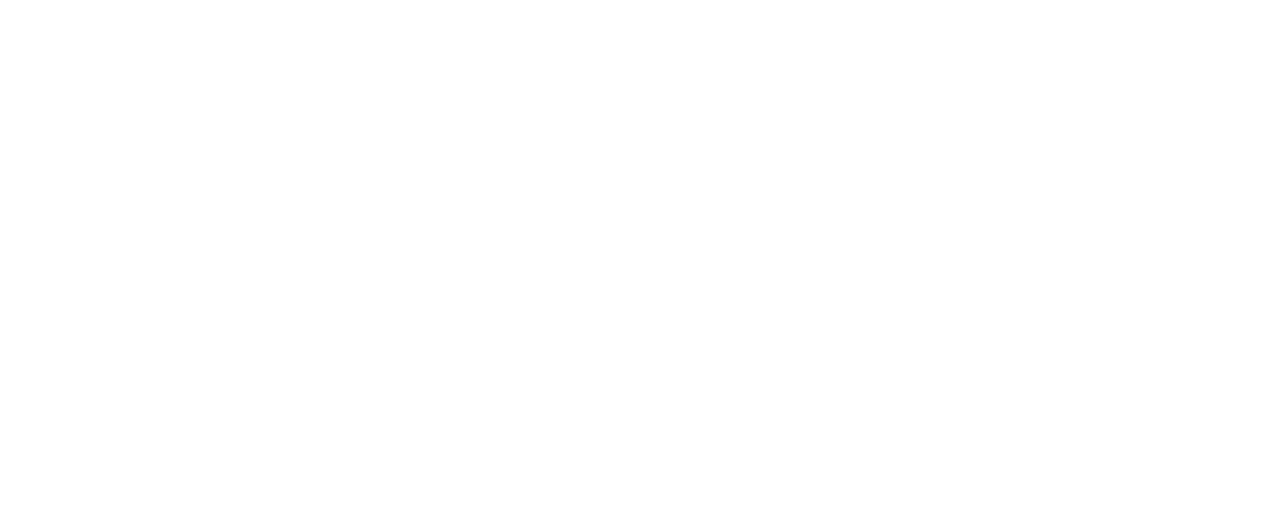
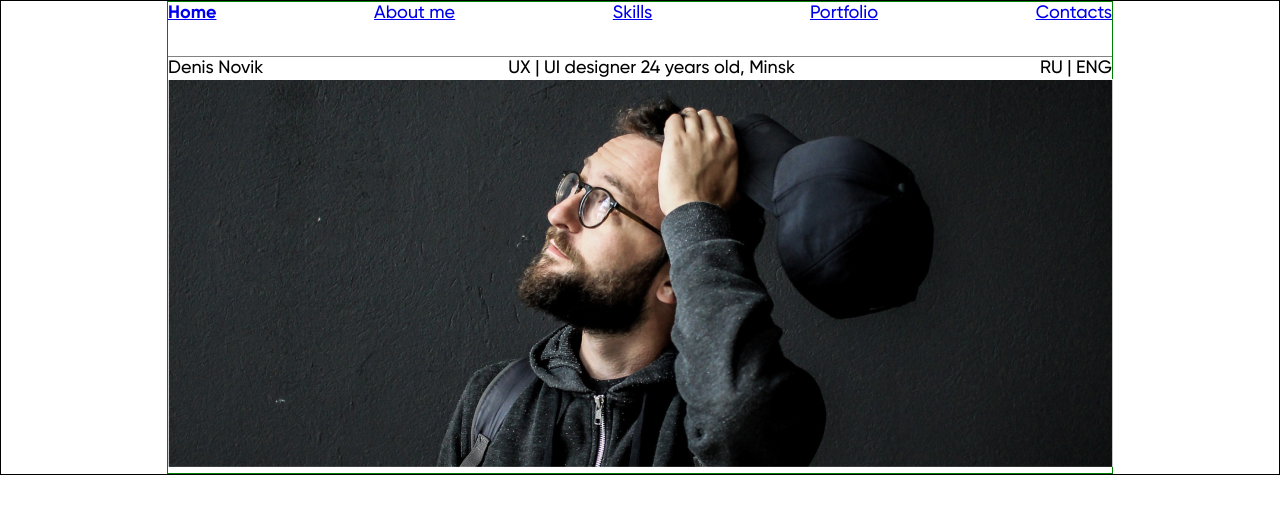
Before and after one commit to stFamilra/portfolio, a plain HTML site: page denisProject/index.html in a window 1280 px wide. Drawn offline with Linux system fonts and the light colour scheme.

Commit message:
feat: add header and style of navbar

```diff
--- /dev/null
+++ b/denisProject/fonts/Gilroy/bold/style.css
@@ -0,0 +1,9 @@
+@font-face {
+    font-family: 'Gilroy';
+    src: local('Gilroy Bold'), local('Gilroy-Bold'),
+        url('Gilroy-Bold.woff2') format('woff2'),
+        url('Gilroy-Bold.woff') format('woff'),
+        url('Gilroy-Bold.ttf') format('truetype');
+    font-weight: 700;
+    font-style: normal;
+  }
--- /dev/null
+++ b/denisProject/fonts/Gilroy/medium/style.css
@@ -0,0 +1,9 @@
+@font-face {
+    font-family: 'Gilroy';
+    src: local('Gilroy Medium'), local('Gilroy-Medium'),
+        url('Gilroy-Medium.woff2') format('woff2'),
+        url('Gilroy-Medium.woff') format('woff'),
+        url('Gilroy-Medium.ttf') format('truetype');
+    font-weight: 500;
+    font-style: normal;
+  }
--- a/denisProject/index.html
+++ b/denisProject/index.html
@@ -4,7 +4,47 @@
     <meta charset="UTF-8" />
     <meta http-equiv="X-UA-Compatible" content="IE=edge" />
     <meta name="viewport" content="width=device-width, initial-scale=1.0" />
-    <title>Document</title>
+    <link rel="stylesheet" href="style.css" />
+    <title>Denis Novik layout</title>
   </head>
-  <body></body>
+  <body>
+    <header class="header" id="header">
+      <div class="header__container">
+        <nav>
+          <ul class="header__menu">
+            <li class="active_menu"><a href="#header">Home</a></li>
+            <li><a href="#about-me">About me</a></li>
+            <li><a href="#skills">Skills</a></li>
+            <li><a href="#portfolio">Portfolio</a></li>
+            <li><a href="#contacts">Contacts</a></li>
+          </ul>
+        </nav>
+        <section class="home" id="home">
+          <ul class="header__description">
+            <li>Denis Novik</li>
+            <li>UX | UI designer 24 years old, Minsk</li>
+            <li>RU | ENG</li>
+          </ul>
+          <img src="img/face.jpg" alt="face" />
+        </section>
+      </div>
+    </header>
+    <main class="main" id="main">
+      <section class="about-me" id="about-me">
+        <div class="about-me__container container"></div>
+      </section>
+      <section class="skills" id="skills">
+        <div class="skills__container container"></div>
+      </section>
+      <section class="portfolio" id="portfolio">
+        <div class="portfolio__container container"></div>
+      </section>
+      <section class="contacts" id="contacts">
+        <div class="contacts__container container"></div>
+      </section>
+    </main>
+    <footer class="footer" id="footer">
+      <footer class="footer_container container"></footer>
+    </footer>
+  </body>
 </html>
--- a/denisProject/style.css
+++ b/denisProject/style.css
@@ -0,0 +1,53 @@
+@import url(fonts/Gilroy/bold/style.css);
+@import url(fonts/Gilroy/medium/style.css);
+
+body {
+  border: black 1px solid;
+  padding: 0;
+  margin: 0;
+  font-family: "Gilroy", sans-serif;
+  color: black;
+  font-size: 18px;
+}
+
+/** CONTAINERS **/
+
+.header__container {
+  width: 944px;
+  margin: 0 auto;
+  border: green 1px solid;
+}
+
+/**   HEADER **/
+
+.header__menu {
+  display: flex;
+  justify-content: space-between;
+  /* border: red 2px dotted; */
+  line-height: 22px;
+  color: #828282;
+  border-bottom: 1px solid #828282;
+}
+
+.header__menu li {
+  padding-bottom: 32px;
+}
+
+.active_menu {
+  font-weight: bold;
+  color: #070707;
+}
+
+li {
+  display: block;
+}
+
+ul {
+  margin: 0;
+  padding: 0;
+}
+
+.header__description {
+  display: flex;
+  justify-content: space-between;
+}
```
Also changed, not shown: denisProject/fonts/Gilroy/bold/Gilroy-Bold.ttf (added), denisProject/fonts/Gilroy/bold/Gilroy-Bold.woff (added), denisProject/fonts/Gilroy/bold/Gilroy-Bold.woff2 (added), denisProject/fonts/Gilroy/medium/Gilroy-Medium.ttf (added), denisProject/fonts/Gilroy/medium/Gilroy-Medium.woff (added), denisProject/fonts/Gilroy/medium/Gilroy-Medium.woff2 (added), 2 other files.
